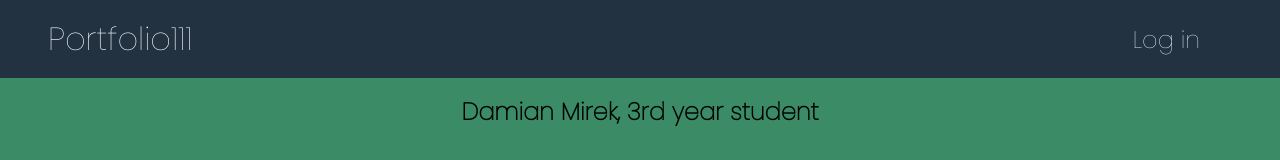
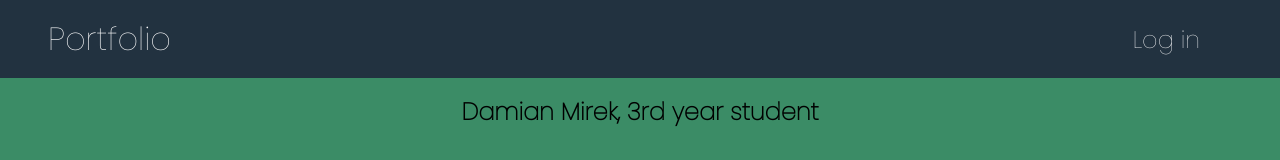
Before and after one commit to cees2/PortfolioDamianMirek, a React (Create React App) app: page /home in a window 1280 px wide. Shown: the top 160 px of the page. Built offline with nearby package versions, Linux system fonts and the light colour scheme; no server answers.

Commit message:
removed 111 from portfolio

```diff
--- a/src/components/Layout/MainHeader.js
+++ b/src/components/Layout/MainHeader.js
@@ -77,7 +77,7 @@ const MainHeader = () => {
   return (
     <header className={classes.header}>
       <div className={classes.portfolio}>
-        <Link to="/home">Portfolio111</Link>
+        <Link to="/home">Portfolio</Link>
       </div>
       <nav>
         <TabletOrLess>
```
